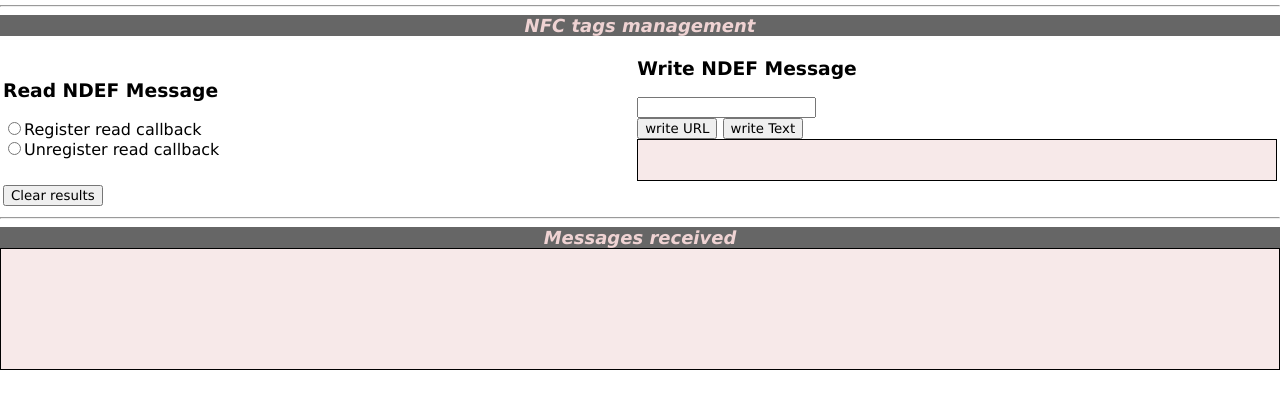
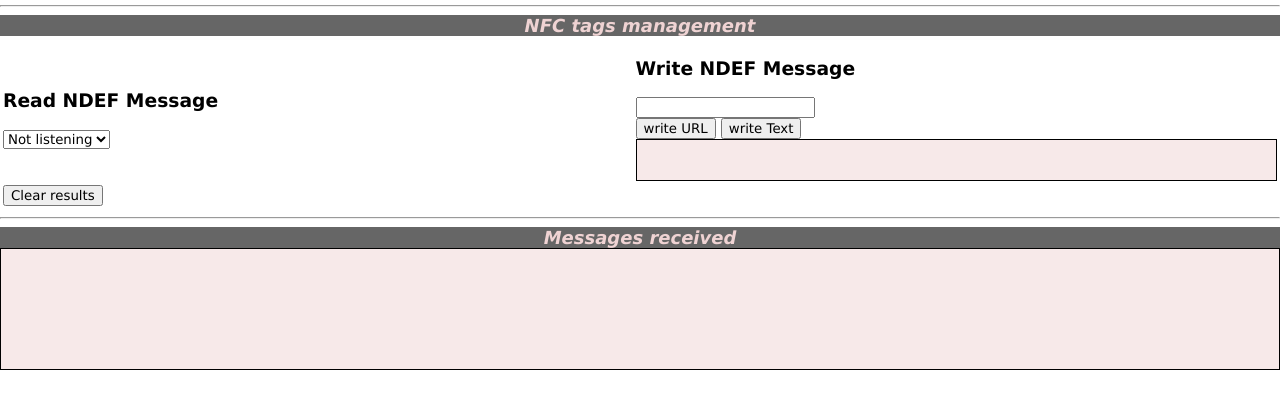
Before and after one commit to intel/cloud-neard, a plain HTML site: page index.html in a window 1280 px wide. Shown: the part 44-452 px from the top of the page. Drawn offline with Linux system fonts and the light colour scheme.

Commit message:
replace radio buttons with a popup menu

```diff
--- a/index.html
+++ b/index.html
@@ -28,8 +28,10 @@
 	<table style="width:100%">
 	<tr>
 		<td><h3>Read NDEF Message</h3>
-		<input type="radio" name="tagListener" value="set" onClick="readNFCTag(true)"/>Register read callback<br>
-		<input type="radio" name="tagListener" value="unset" onClick="readNFCTag(false)"/>Unregister read callback<br>
+		<select id="tagListener" onchange="readNFCTag(this.selectedIndex)" >
+			<option selected="selected">Not listening</option>
+			<option>Listening</option>
+		</select>
 		</td>
 		<td><h3>Write NDEF Message</h3>
 		<input type="text" name="recordContent" id="recordContentText"/><br>
--- a/js/main.js
+++ b/js/main.js
@@ -55,11 +55,11 @@
 		adapter.setPolling(enabled);
 		if (enabled) {
 			adapter.setTagListener({onattach: readOnAttach, ondetach: function(){outLog.innerHTML += "<br><b>Tag was read, detached</b><br>";}});
-			document.tagManagement.tagListener[0].checked="true";
+			document.tagManagement.tagListener.selectedIndex=1;
 		}
 		else {
 			adapter.unsetTagListener();
-			document.tagManagement.tagListener[1].checked="true";
+			document.tagManagement.tagListener.selectedIndex=0;
 		}
 	}
 
```
